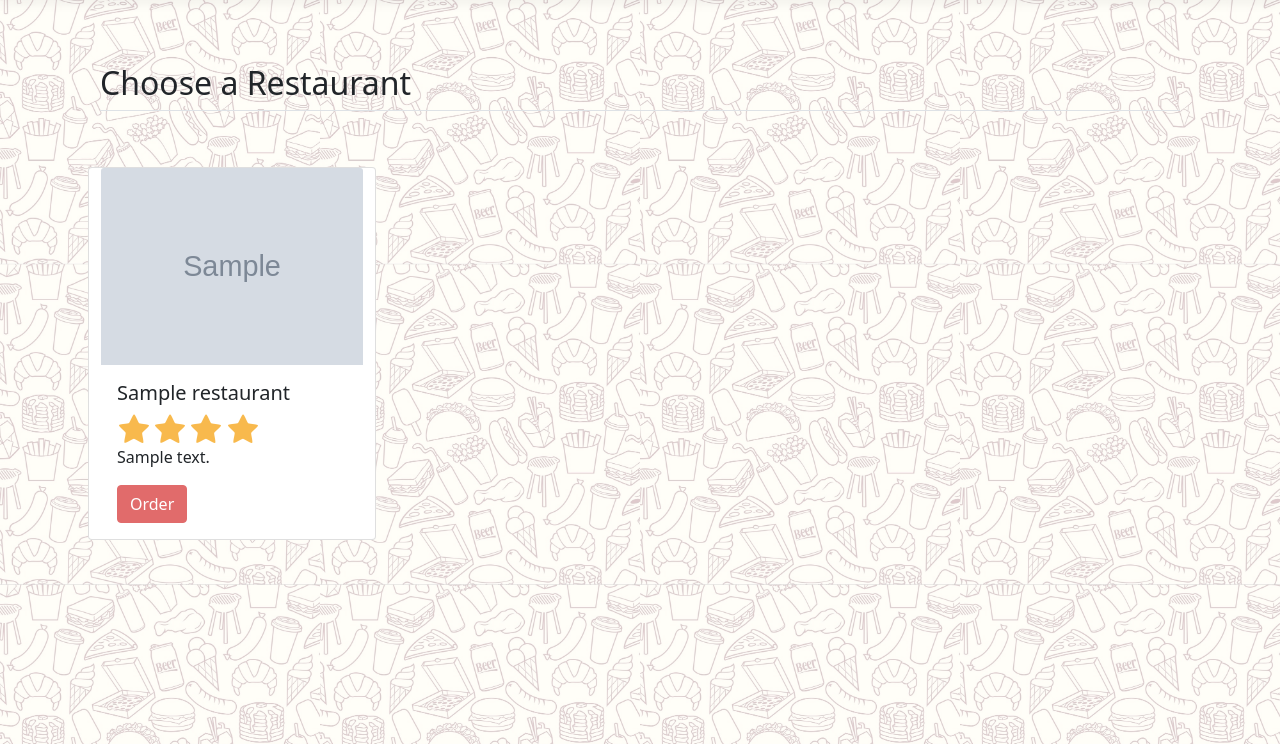
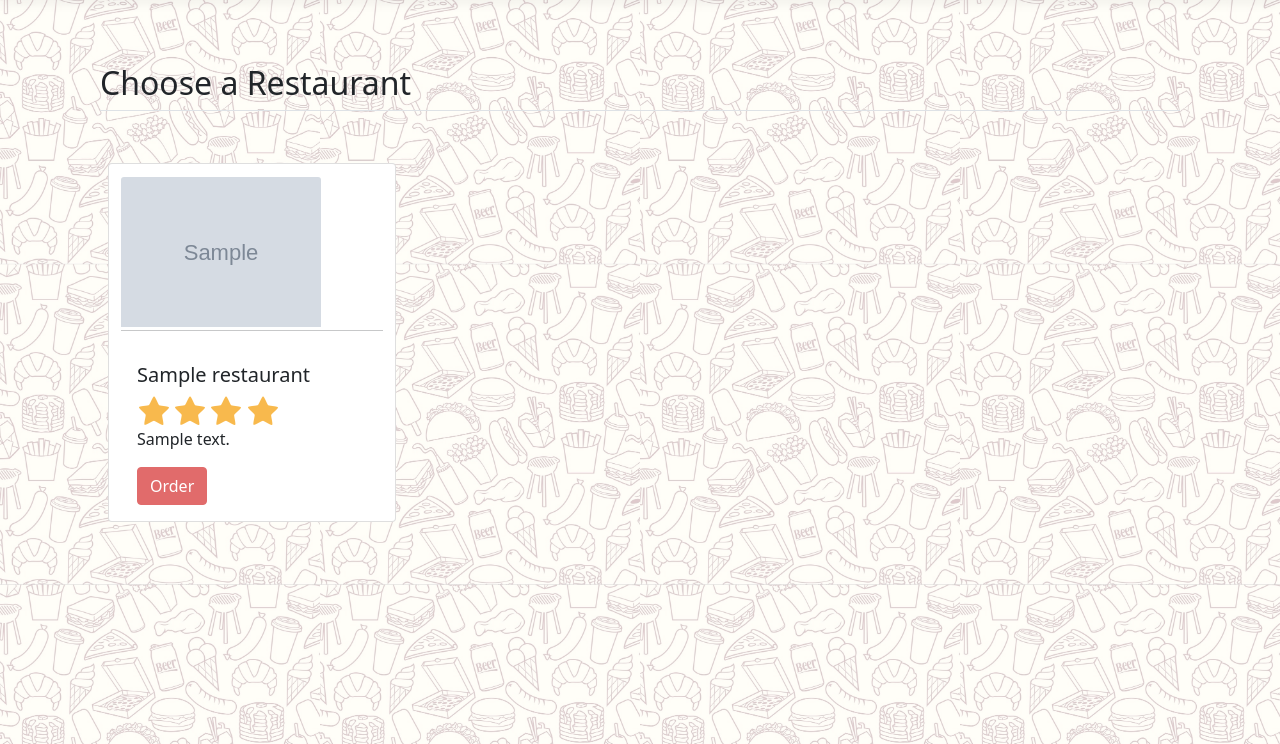
Before and after one commit to ashlilies/appdpj, a Flask app: template src/application/templates/consumer/delivery/delivery.html in a window 1280 px wide. Shown: the part 56-800 px from the top of the page. Run offline with Flask 2, Linux system fonts and the light colour scheme; the template is opened without the code that fills it: most values are stand-ins (such as "Sample title", 1, 10 or a date in 2020); grey boxes marked "Sample" are stand-in pictures; some libraries are stand-ins or nearby versions.

Commit message:
Help css for delivery menu abit will touch on it more after networktech

```diff
--- a/src/application/templates/consumer/delivery/delivery.html
+++ b/src/application/templates/consumer/delivery/delivery.html
@@ -3,17 +3,38 @@
 {% block title %}Delivery{% endblock %}
 
 {% block head %}
-  <link rel="stylesheet" href="{{ url_for("static", filename="css/features.css") }}">
+
+    <style>
+        .products {
+            display: flex;
+            flex-wrap: wrap;
+            border-color: black;
+        }
+        .card{
+            margin:20px;
+        }
+        #image{
+            padding-top:5%;
+            width: 200px;
+            height: 150px;
+        }
+
+    </style>
+    <link rel="stylesheet" href="{{ url_for("static", filename="css/features.css") }}">
 {% endblock %}
 
 {% block content %}
+    <section class="products">
    <div class="container px-4 py-5" id="featured-3">
     <h2 class="pb-2 border-bottom">Choose a Restaurant</h2>
     <div class="row g-4 py-5 row-cols-1 row-cols-lg-1">
       {% if count %}
         {% for restaurant in restaurants %}
           <div class="card" style="width: 18rem;">
+          <div id="image">
             <img src="{{ url_for("static", filename=restaurant.logo) }}" class="card-img-top" alt="{{ restaurant.name }}">
+          </div>
+          <hr>
             <div class="card-body">
               <h5 class="card-title">{{ restaurant.name }}</h5>
               <div class="">
@@ -32,4 +53,33 @@
     </div>
   </div>
 
+
+    </section>
 {% endblock %}
+{#    --------------------------------------------------------------------------------------------#}
+{#   <div class="container px-4 py-5" id="featured-3">#}
+{#    <h2 class="pb-2 border-bottom">Choose a Restaurant</h2>#}
+{#    <div class="row g-4 py-5 row-cols-1 row-cols-lg-1">#}
+{#      {% if count %}#}
+{#        {% for restaurant in restaurants %}#}
+{#          <div class="card" style="width: 18rem;">#}
+{#            <img src="{{ url_for("static", filename=restaurant.logo) }}" class="card-img-top" alt="{{ restaurant.name }}">#}
+{#            <div class="card-body">#}
+{#              <h5 class="card-title">{{ restaurant.name }}</h5>#}
+{#              <div class="">#}
+{#                {% for i in range(restaurant.stars_int) %}#}
+{#                  <img class="review-star" src="{{ url_for("static", filename="reviews/star.png") }}" alt="Star">#}
+{#                {% endfor %}#}
+{#              </div>#}
+{#              <p class="card-text">{{ restaurant.desc }}</p>#}
+{#              <a href="{{ url_for("delivery_food", restaurant_id=restaurant.id) }}" class="btn btn-primary">Order</a>#}
+{#            </div>#}
+{#          </div>#}
+{#        {% endfor %}#}
+{#      {% else %}#}
+{#      <p>There are no restaurants on FoodyPulse yet :(</p>#}
+{#      {% endif %}#}
+{#    </div>#}
+{#  </div>#}
+{##}
+{#{% endblock %}#}
```
